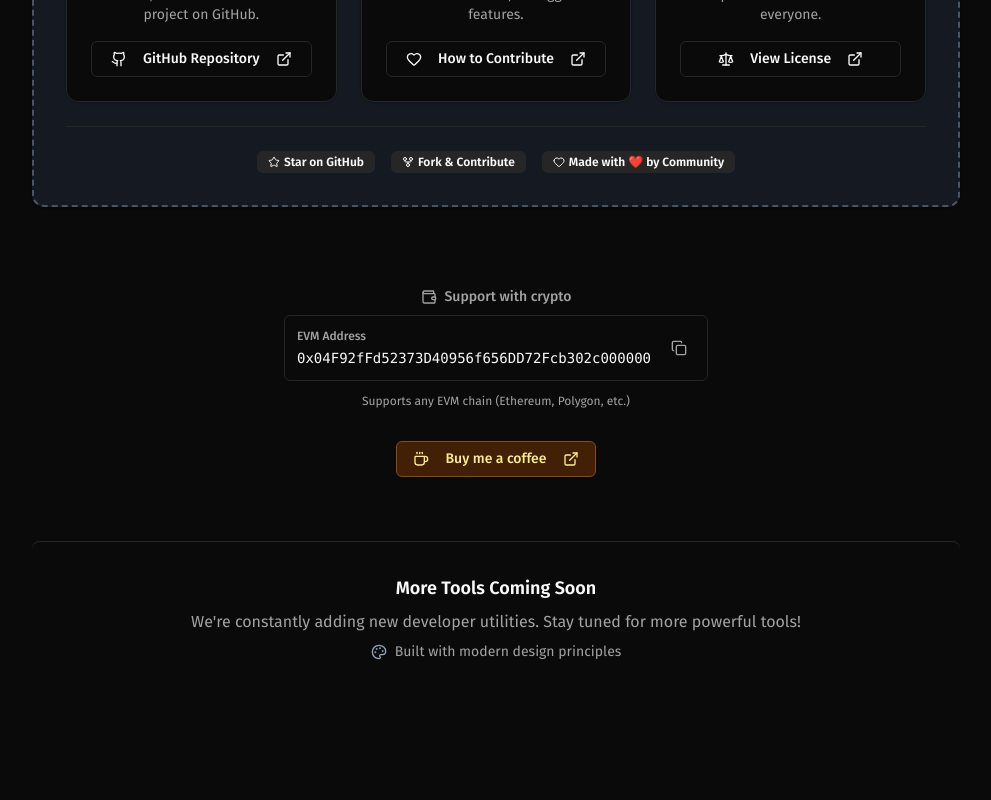
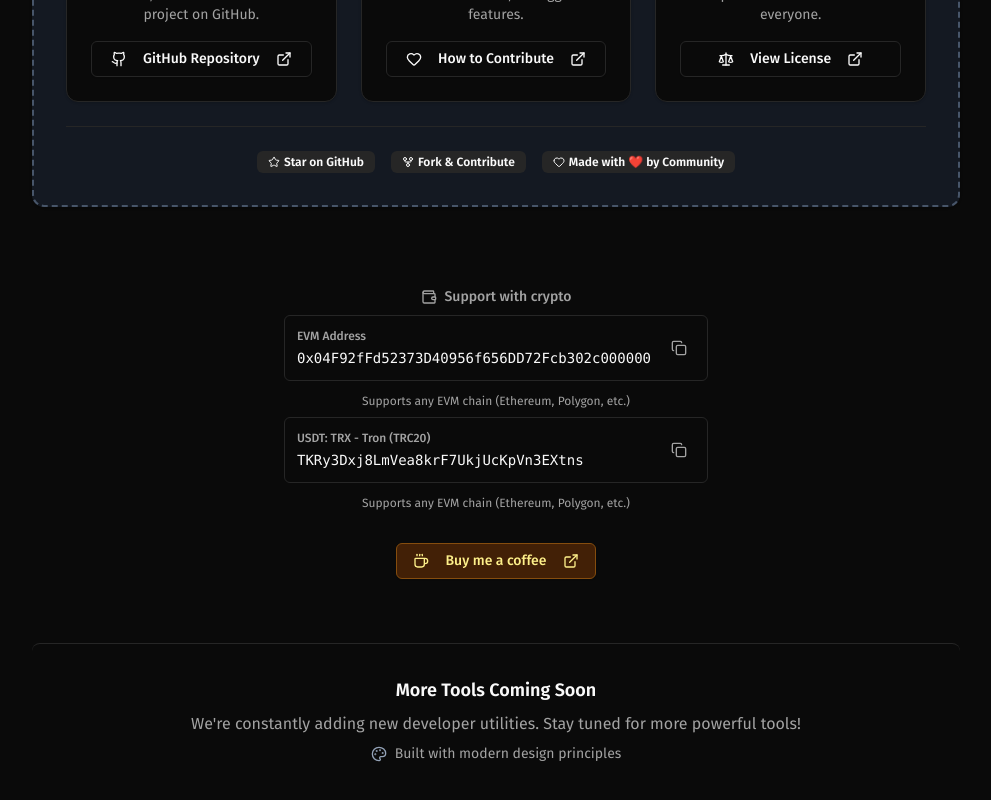
Before and after one commit to truethari/OpensourceToolkit, a Next.js app: page / in a window 1280 px wide. Shown: the part 3811-4611 px from the top of the page, without its empty margins (272-1263 px from the left). Before the commit the page ends 4529 px from the top, so only its background shows below. Built offline with nearby package versions, Linux system fonts and the light colour scheme.

Commit message:
feat: enhance clipboard functionality for EVM and TRX addresses in footer

```diff
--- a/src/components/home/Footer.tsx
+++ b/src/components/home/Footer.tsx
@@ -20,13 +20,20 @@
 import { Card, CardContent } from "@/components/ui/card";
 
 export default function Footer() {
-  const [copied, setCopied] = useState(false);
+  const [copiedEVM, setCopiedEVM] = useState(false);
+  const [copiedTRX, setCopiedTRX] = useState(false);
 
-  const copyToClipboard = async (address: string) => {
+  const copyToClipboard = async (address: string, type: "EVM" | "TRX") => {
     try {
       await navigator.clipboard.writeText(address);
-      setCopied(true);
-      setTimeout(() => setCopied(false), 2000);
+
+      if (type === "EVM") {
+        setCopiedEVM(true);
+        setTimeout(() => setCopiedEVM(false), 2000);
+      } else if (type === "TRX") {
+        setCopiedTRX(true);
+        setTimeout(() => setCopiedTRX(false), 2000);
+      }
     } catch (err) {
       console.error("Failed to copy:", err);
     }
@@ -193,12 +200,46 @@
 
               <button
                 onClick={() =>
-                  copyToClipboard("0x04F92fFd52373D40956f656DD72Fcb302c000000")
+                  copyToClipboard(
+                    "0x04F92fFd52373D40956f656DD72Fcb302c000000",
+                    "EVM",
+                  )
                 }
                 className="ml-3 flex-shrink-0 rounded-md p-2 transition-colors hover:bg-muted"
-                title={copied ? "Copied!" : "Copy address"}
+                title={copiedEVM ? "Copied!" : "Copy address"}
               >
-                {copied ? (
+                {copiedEVM ? (
+                  <Check className="h-4 w-4 text-green-600" />
+                ) : (
+                  <Copy className="h-4 w-4 text-muted-foreground" />
+                )}
+              </button>
+            </div>
+
+            <p className="text-center text-xs text-muted-foreground">
+              Supports any EVM chain (Ethereum, Polygon, etc.)
+            </p>
+          </div>
+
+          <div className="w-full max-w-md space-y-3">
+            <div className="flex items-center justify-between rounded-md border border-border bg-background p-3">
+              <div className="flex min-w-0 flex-1 flex-col gap-1">
+                <span className="text-xs font-medium text-muted-foreground">
+                  USDT: TRX - Tron (TRC20)
+                </span>
+                <code className="truncate font-mono text-xs md:text-sm">
+                  TKRy3Dxj8LmVea8krF7UkjUcKpVn3EXtns
+                </code>
+              </div>
+
+              <button
+                onClick={() =>
+                  copyToClipboard("TKRy3Dxj8LmVea8krF7UkjUcKpVn3EXtns", "TRX")
+                }
+                className="ml-3 flex-shrink-0 rounded-md p-2 transition-colors hover:bg-muted"
+                title={copiedTRX ? "Copied!" : "Copy address"}
+              >
+                {copiedTRX ? (
                   <Check className="h-4 w-4 text-green-600" />
                 ) : (
                   <Copy className="h-4 w-4 text-muted-foreground" />
```
